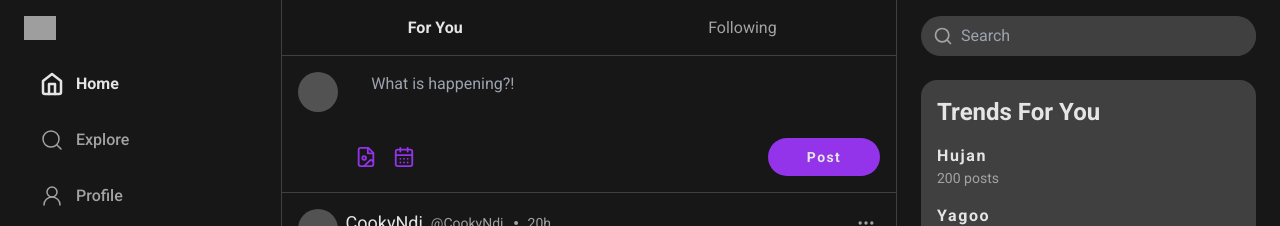
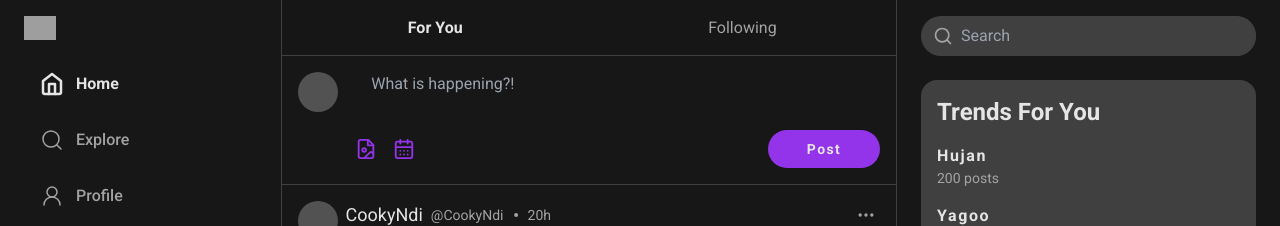
Before and after one commit to CookyNdi/next14-social-media, a Next.js app: page / in a window 1280 px wide. Shown: the top 226 px of the page. Built offline with nearby package versions, Linux system fonts and the light colour scheme; grey boxes are pictures that could not be loaded.

Commit message:
chore : gap change

```diff
--- a/app/_components/create-post.tsx
+++ b/app/_components/create-post.tsx
@@ -39,7 +39,7 @@ const CreatePost = () => {
       <div className='flex w-16'>
         <div className='relative bg-neutral-600 rounded-full w-10 h-10'></div>
       </div>
-      <div className='w-full flex flex-col gap-y-4'>
+      <div className='w-full flex flex-col gap-y-2'>
         <textarea
           onInput={setTextareaHeight}
           ref={textareaRef}
```
